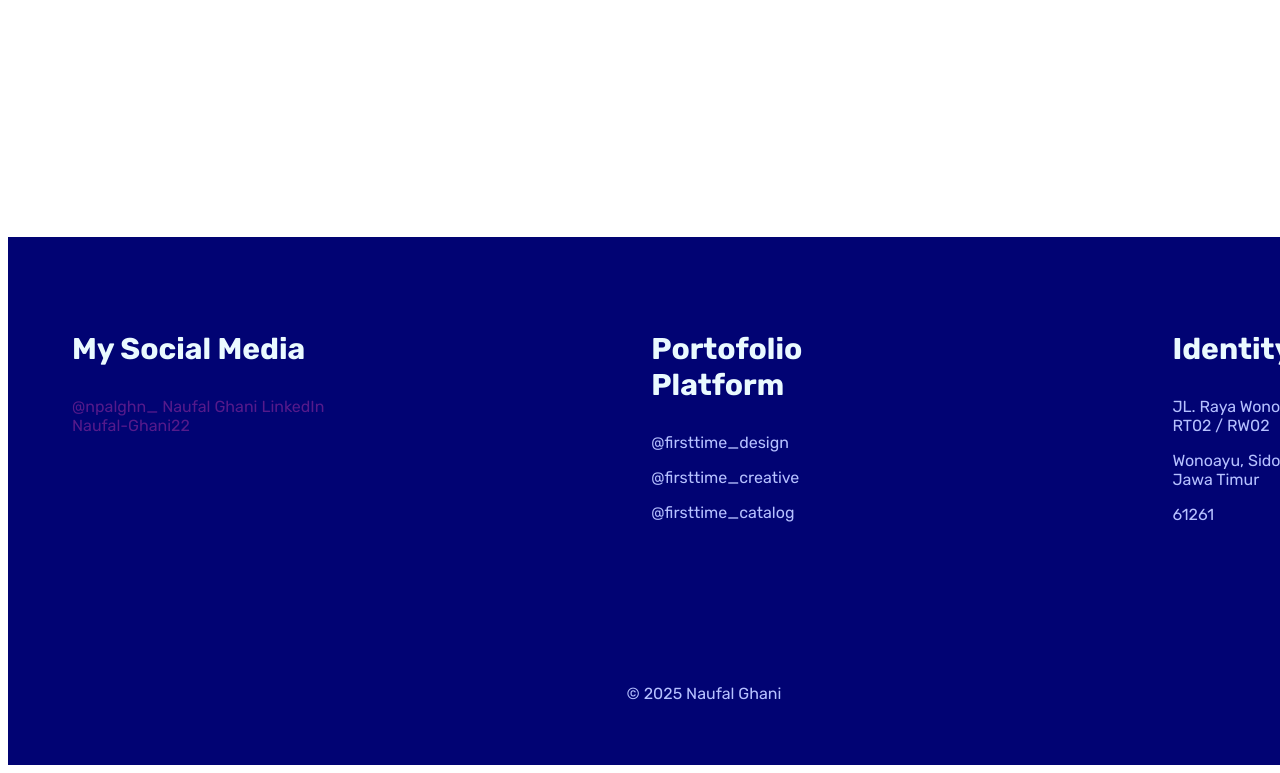
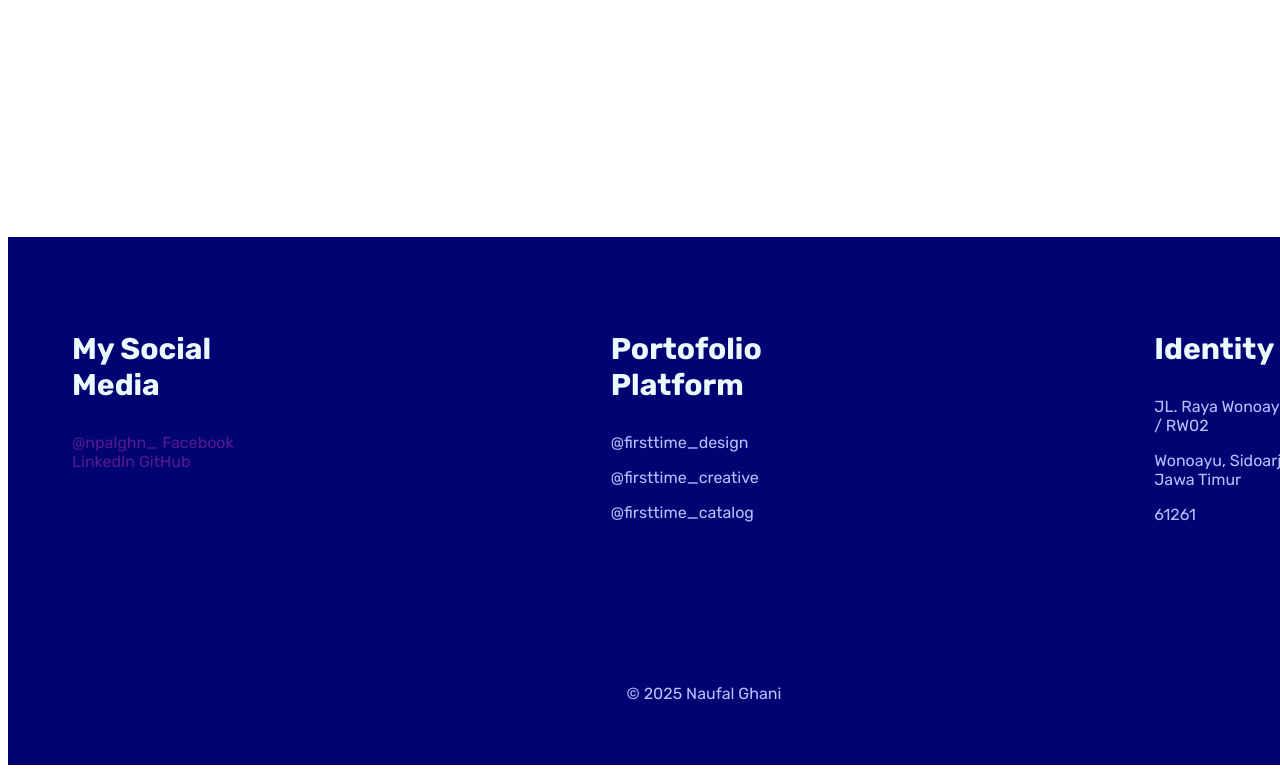
Before and after one commit to Naufal-Ghani22/WEB-PORTOFOLIO_ISCOM, a plain HTML site: page index.html in a window 1280 px wide. Shown: the part 9835-10608 px from the top of the page. Drawn offline with Linux system fonts and the light colour scheme; a web font is replaced by a local one.

Commit message:
clear footer-2

```diff
--- a/index.html
+++ b/index.html
@@ -333,9 +333,9 @@
             <div class="sosmed-1">
                 <h3>My Social Media</h3>
                 <a href="">@npalghn_</a>
-                <a href="">Naufal Ghani</a>
+                <a href="">Facebook</a>
                 <a href="">LinkedIn</a>
-                <a href="">Naufal-Ghani22</a>
+                <a href="">GitHub</a>
             </div>
             <div class="sosmed-2">
                 <h3>Portofolio Platform</h3>
```
